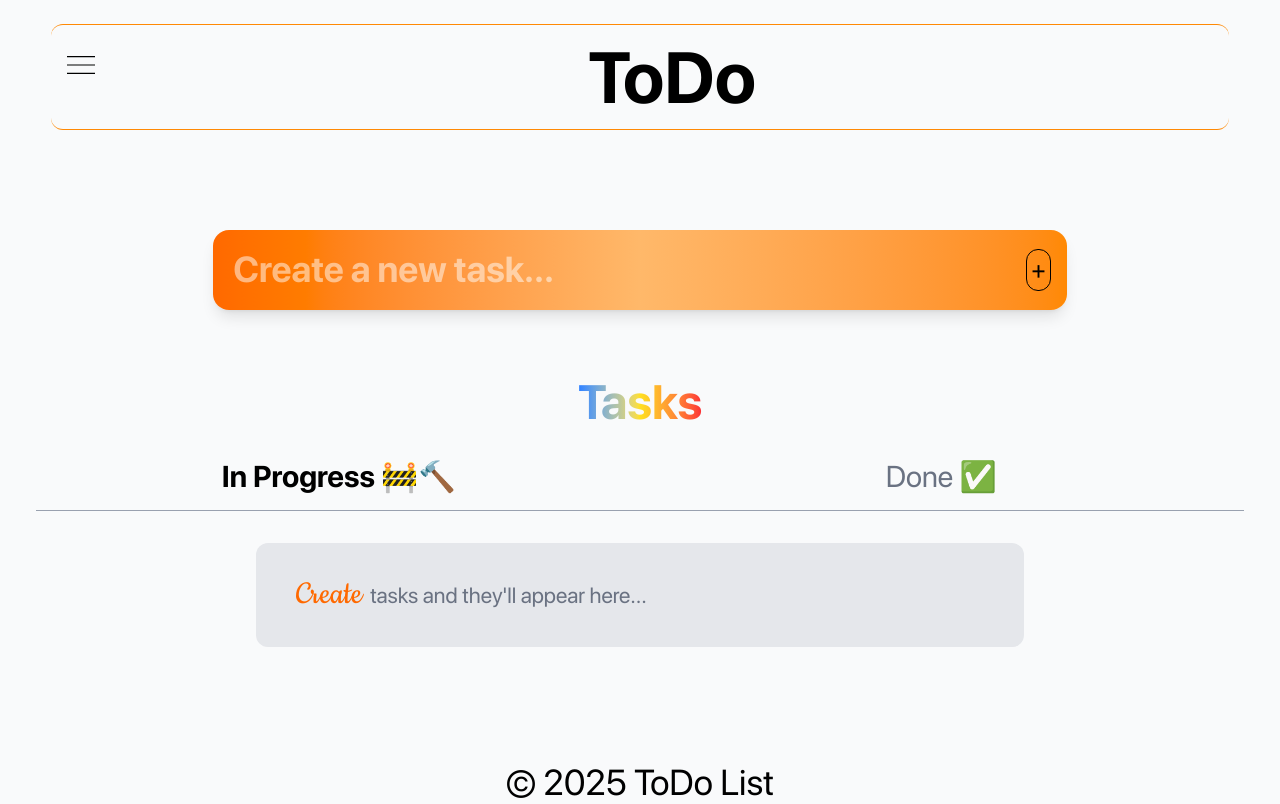
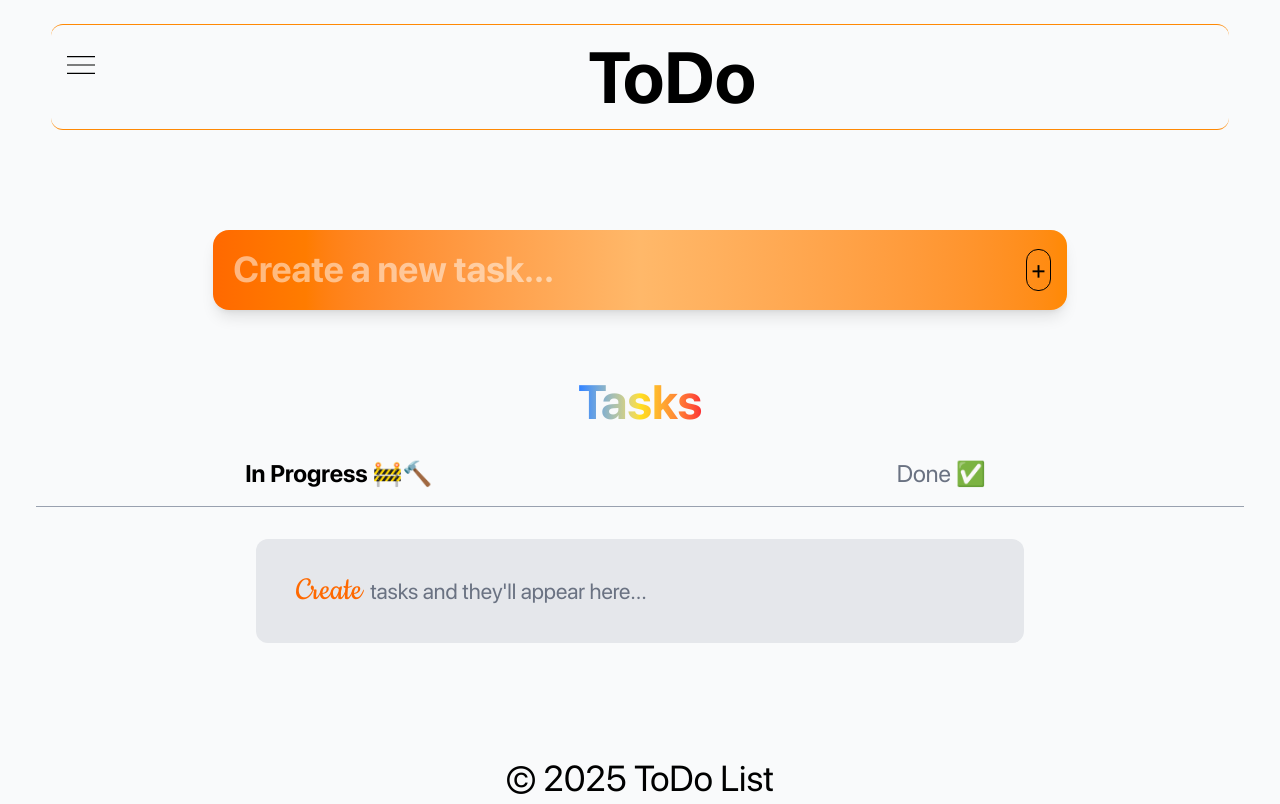
Before and after one commit to Kosi07/todo-list-app, a Next.js app: page / in a window 1280 px wide. Built offline with nearby package versions, Linux system fonts and the light colour scheme.

Commit message:
minor styling changes

```diff
--- a/app/layout.js
+++ b/app/layout.js
@@ -3,7 +3,7 @@ import { sfPro } from '@/hooks/useSpecialFonts';
 
 export const metadata = {
   title: 'todo-list',
-  description: '',
+  description: 'Take bite-sized steps towards your goals.',
 };
 
 export default function RootLayout({ children }) {
--- a/app/page.js
+++ b/app/page.js
@@ -40,7 +40,7 @@ export default function Home() {
 
         <div className='w-17/18 px-1 py-4 flex flex-row gap-1 border-b-[0.4px] border-gray-400'>
           <span
-          className={`text-center w-1/2 text-2xl lg:text-3xl
+          className={`text-center w-1/2 text-xl lg:text-2xl
                   ${showUndone?'text-black font-bold': 'text-gray-500'} duration-100 ease-out`}
           onClick={()=>setShowUndone(true)}
           >
@@ -48,7 +48,7 @@ export default function Home() {
           </span>
 
           <span
-            className={`text-center w-1/2 text-2xl lg:text-3xl
+            className={`text-center w-1/2 text-xl lg:text-2xl
                     ${showUndone? 'text-gray-500' : 'text-black font-bold'} duration-100 ease-out`}
             onClick={()=>setShowUndone(false)}
           >
```
